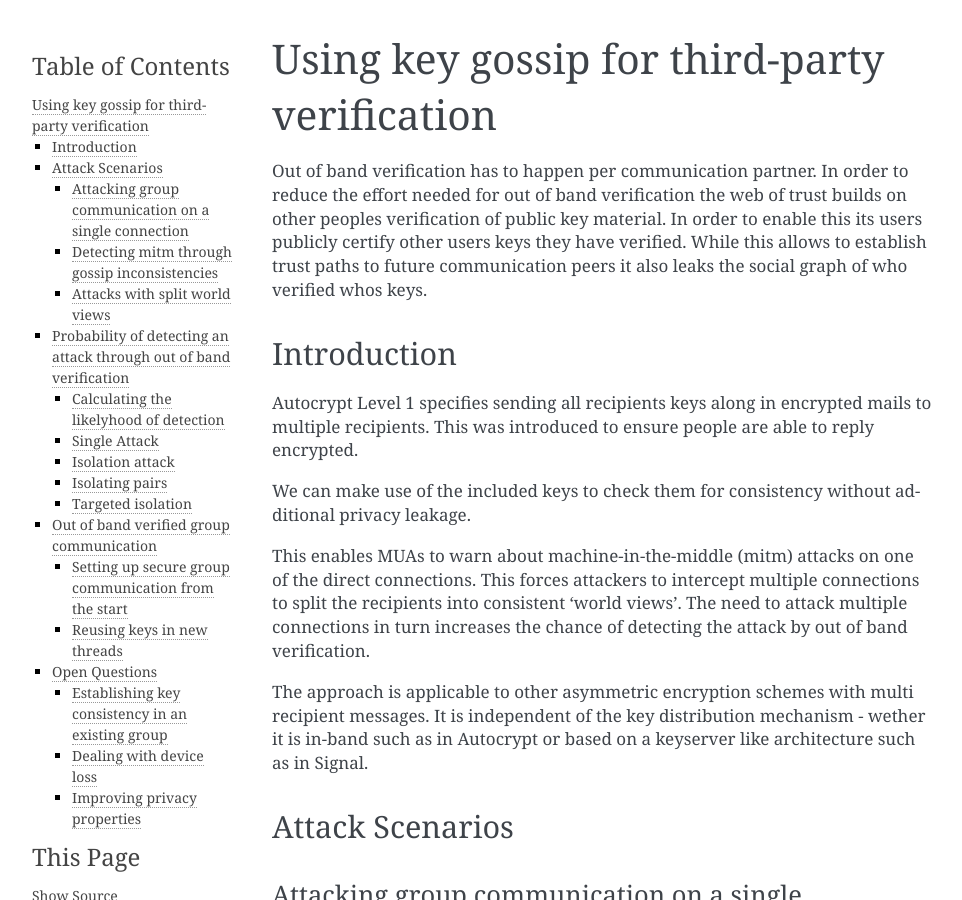
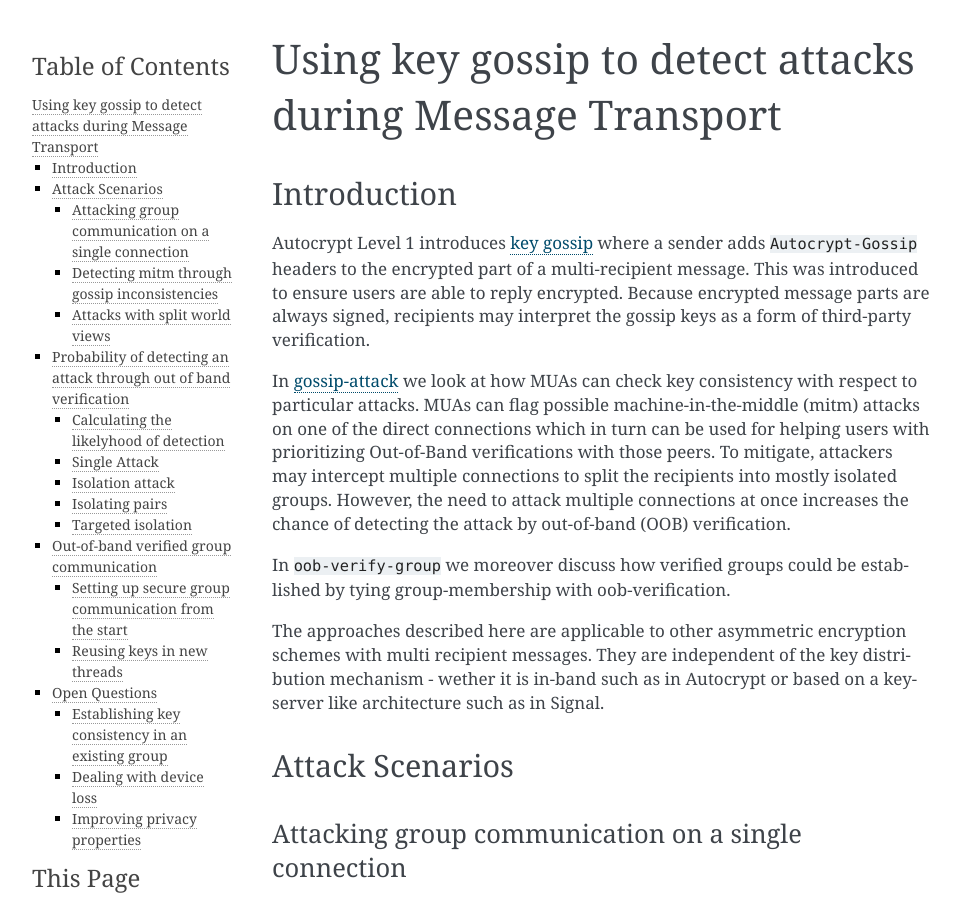
Before and after one commit to nextleap-project/countermitm, a Sphinx documentation site: the page built from source/gossip.rst, in a window 1280 px wide and 900 px high. Shown: the whole window, without its empty margins (148-1110 px from the left). Built offline with Sphinx 7.4.7, drawn with Linux system fonts in a browser that asks for light colours; pages that are not in the unit, such as notebooks, are missing from menus; some of the changed text lies outside the part shown.

Commit message:
work-in-progress refinments

```diff
--- a/source/gossip.rst
+++ b/source/gossip.rst
@@ -1,34 +1,34 @@
-Using key gossip for third-party verification
-=============================================
-
-Out of band verification has to happen per communication partner. In
-order to reduce the effort needed for out of band verification the web
-of trust builds on other peoples verification of public key material. In
-order to enable this its users publicly certify other users keys they
-have verified. While this allows to establish trust paths to future
-communication peers it also leaks the social graph of who verified whos
-keys.
+Using key gossip to detect attacks during Message Transport
+===========================================================
 
 Introduction
 ------------
 
-Autocrypt Level 1 specifies sending all recipients keys along in
-encrypted mails to multiple recipients. This was introduced to ensure
-people are able to reply encrypted.
+Autocrypt Level 1 introduces `key gossip <https://autocrypt.org/level1.html#key-gossip>`_
+where a sender adds ``Autocrypt-Gossip`` headers to the encrypted part of a multi-recipient
+message.  This was introduced to ensure users are able to reply encrypted.
+Because encrypted message parts are always signed, recipients may interpret
+the gossip keys as a form of third-party verification.
 
-We can make use of the included keys to check them for consistency
-without additional privacy leakage.
+In `gossip-attack`_ we look at how MUAs can check key consistency
+with respect to particular attacks.  MUAs can flag possible
+machine-in-the-middle (mitm) attacks on one of the direct connections
+which in turn can be used for helping users with prioritizing Out-of-Band
+verifications with those peers. To mitigate, attackers may intercept
+multiple connections to split the recipients into mostly isolated
+groups. However, the need to attack multiple connections at once
+increases the chance of detecting the attack by out-of-band (OOB) verification.
 
-This enables MUAs to warn about machine-in-the-middle (mitm) attacks on
-one of the direct connections. This forces attackers to intercept
-multiple connections to split the recipients into consistent 'world
-views'. The need to attack multiple connections in turn increases the
-chance of detecting the attack by out of band verification.
+In ``oob-verify-group`` we moreover discuss how verified groups could
+be established by tying group-membership with oob-verification.
 
-The approach is applicable to other asymmetric encryption schemes with
-multi recipient messages. It is independent of the key distribution
-mechanism - wether it is in-band such as in Autocrypt or based on a
-keyserver like architecture such as in Signal.
+The approaches described here are applicable to other asymmetric
+encryption schemes with multi recipient messages. They are independent of
+the key distribution mechanism - wether it is in-band such as in
+Autocrypt or based on a keyserver like architecture such as in Signal.
+
+
+.. _`gossip-attack`:
 
 Attack Scenarios
 ----------------
@@ -106,7 +106,7 @@ But from their point of view the key for A is a' consistently. Therefore
 there is no reason for them to be suspicious.
 
 Note however that the provider had to attack two key exchanges. This
-increases the risk of being detected through out of band verification.
+increases the risk of being detected through OOB-verification.
 
 Probability of detecting an attack through out of band verification
 -------------------------------------------------------------------
@@ -173,12 +173,12 @@ lead to detection rates of > 66%. With two verifications per
 participant, this can go up to > 99% detection probability.
 
 Isolation attacks can be detected in all cases if every participant
-performs at least 1 out of band verification.
+performs at least 1 OOB-verification.
 
 Isolating pairs
 ~~~~~~~~~~~~~~~
 
-If each participant verifies at least one other key out of band
+If each participant OOB-verifies at least one other key
 isolation attacks can be ruled out. The next least invasive attack would
 be trying to isolate pairs from the rest of the group. However this
 requires more interceptions and even 1 verification on average per user
@@ -196,7 +196,10 @@ isolated chances are they will verify each others fingerprints and are
 less likely to verify fingerprints with anyone else. Including such
 information can significantly reduce the risk for an attacker.
 
-Out of band verified group communication
+
+.. _`oob-verify-group`:
+
+Out-of-band verified group communication
 ----------------------------------------
 
 So far we have basically discussed opportunistic security with some
@@ -211,7 +214,8 @@ The traditional approach to reducing the necessity of out-of-band
 verification is the web of trust. Existing implementations such as the
 OpenPGP keyservers however publicly leak the social graph and require a
 concious learning effort to understand the underlying concepts.
-Therefore they have only reached limited adoption.
+Therefore they have only reached limited adoption. Autocrypt intentionally
+does not use (global or provider-) keyservers.
 
 In the following we will consider a graph with the nodes being the group
 members and edges representing an out-of-band verification.
--- a/source/index.rst
+++ b/source/index.rst
@@ -3,8 +3,8 @@
    You can adapt this file completely to your liking, but it should at least
    contain the root `toctree` directive.
 
-Welcome to Counter Mitm's documentation!
-========================================
+Detecting active attacks against Autocrypt
+==========================================
 
 (Abstract)
 
@@ -13,5 +13,5 @@ Welcome to Counter Mitm's documentation!
 
    summary.rst
    dkim.rst
+   gossip.rst
    key_history.rst
-   gossip.rst
--- a/source/summary.rst
+++ b/source/summary.rst
@@ -24,7 +24,7 @@ Providers can not attack in-band Autocrypt key exchanges as easily as
 might be expected from their perfect MITM-position with respect to
 transported e-mails. In :doc:`dkim`, we show how `DomainKeys
 Identified Mail (DKIM) <https://dkimorg>`_ signatures on transported
-e-mails already can help with mitigating active attacks. We show how Mail
+e-mails help with mitigating active attacks. We discuss how Mail
 User Agents (MUAs) can detect tampering of Autocrypt headers if one out
 of two involved e-mail providers is honest.
 
```
Also changed, not shown: other parts of source/summary.rst (+1 -1 lines), source/dkim.rst (+5 -2 lines), source/key_history.rst (deleted, +0 -65 lines), source/oob.rst (added, +118 -0 lines).
